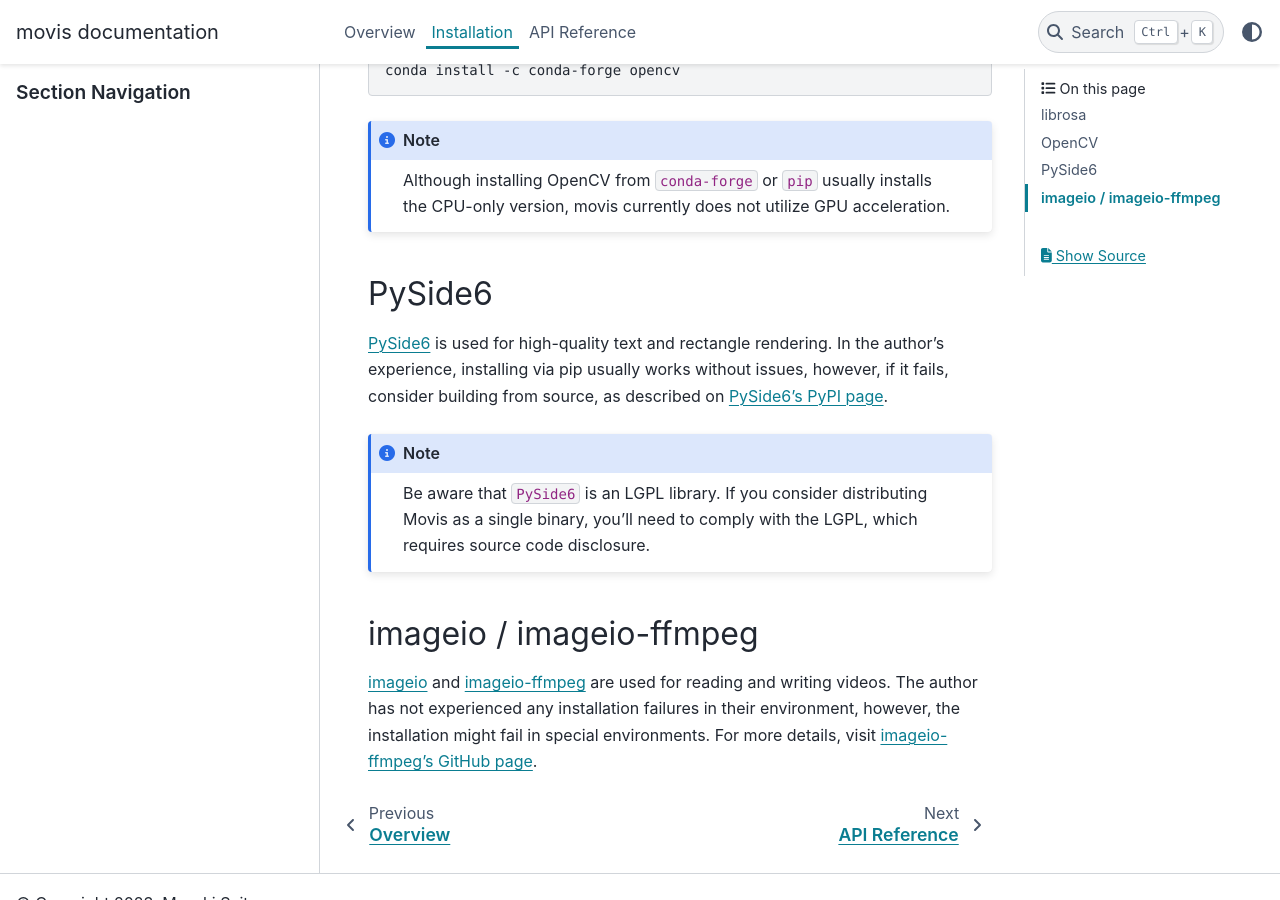
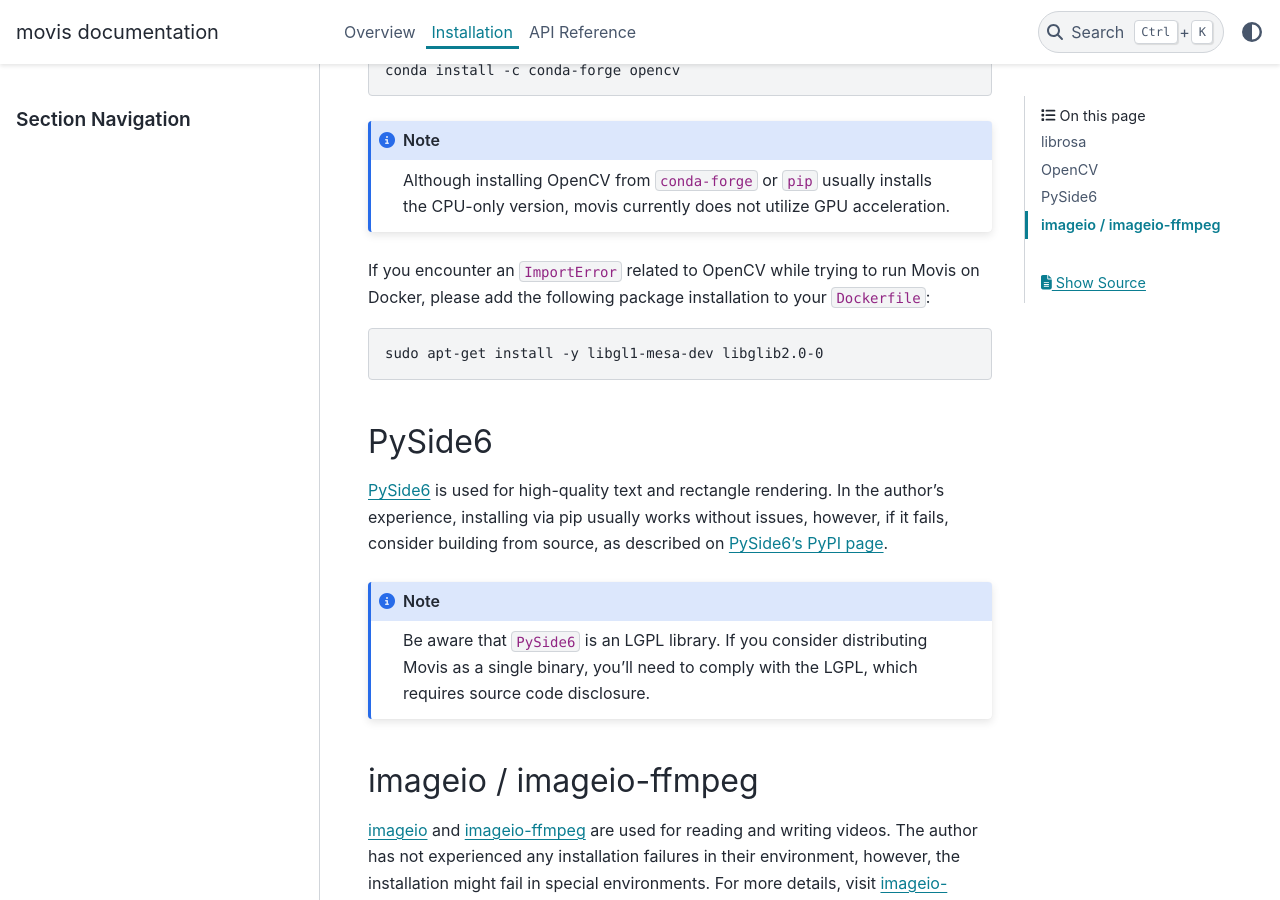
Before and after one commit to rezoo/movis, a Sphinx documentation site: the page built from docs/install.rst, in a window 1280 px wide and 900 px high, scrolled down 1032 px. Built offline with Sphinx 7.4.7 and the PyData theme 0.15.4, drawn with Linux system fonts in a browser that asks for light colours.

Commit message:
Add docs

```diff
--- a/docs/install.rst
+++ b/docs/install.rst
@@ -51,6 +51,13 @@
     Although installing OpenCV from ``conda-forge`` or ``pip`` usually installs the CPU-only version,
     movis currently does not utilize GPU acceleration.
 
+If you encounter an ``ImportError`` related to OpenCV while trying to run Movis on Docker,
+please add the following package installation to your ``Dockerfile``:
+
+.. code-block:: bash
+
+    sudo apt-get install -y libgl1-mesa-dev libglib2.0-0
+
 PySide6
 -------
 
--- a/docs/overview.rst
+++ b/docs/overview.rst
@@ -64,6 +64,12 @@
     # select 0.0-1.0 secs and 2.0-3.0 secs, and concatenate them
     scene = mv.trim(layer, start_times=[0.0, 2.0], end_times=[1.0, 3.0])
     scene.write_video('output.mp4')
+
+.. code-block:: python
+
+    layer = mv.layer.Image("image.png", duration=1.0)
+    # crop from x, y = (10, 20) with size w, h = (100, 200)
+    layer = mv.crop(layer, (10, 20, 100, 200))
 
 Implementation of custom layers, effects, and animations
 ---------------------------------------------------------------
```
Also changed, not shown: README.md (+6 -0 lines), examples/basic/alpha_matte/README.md, examples/basic/custom_transition/README.md (added), examples/basic/luminance_matte/README.md (added), examples/basic/motion_graphics/README.md (added), 6 other files.
